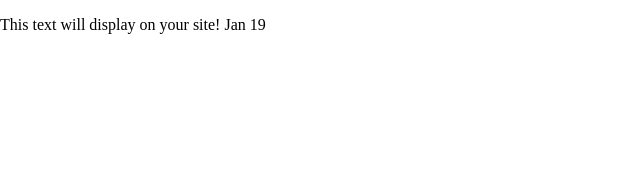
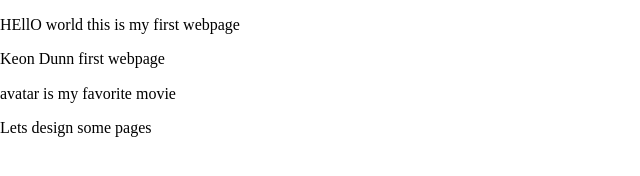
Before and after one commit to niceguy111/repotues_2, a plain HTML site: page index.html in a window 1280 px wide. Shown: the whole page, without its empty margins (0-640 px from the left). Drawn offline with Linux system fonts and the light colour scheme.

Commit message:
added more words

```diff
--- a/index.html
+++ b/index.html
@@ -24,7 +24,12 @@
 
 <body>
   <!-- Place your site's HTML here -->
-  <p>This text will display on your site! Jan 19</p>
+<p>HEllO world this is my first webpage
+</p>
+<p>Keon Dunn first webpage</p>
+<p>avatar is my favorite movie</p>
+<p>Lets design some pages</p>
+
   <script src="js/main.js"></script>
 </body>
 
```
